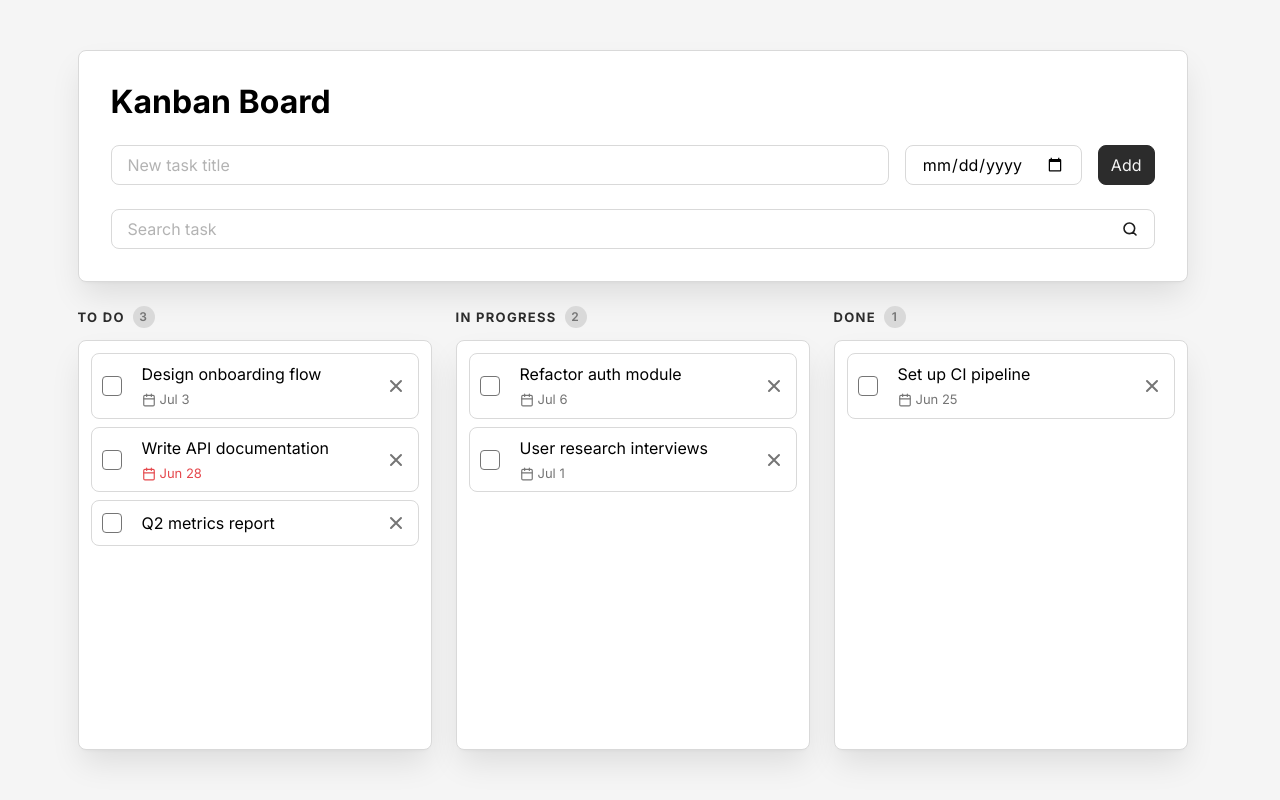
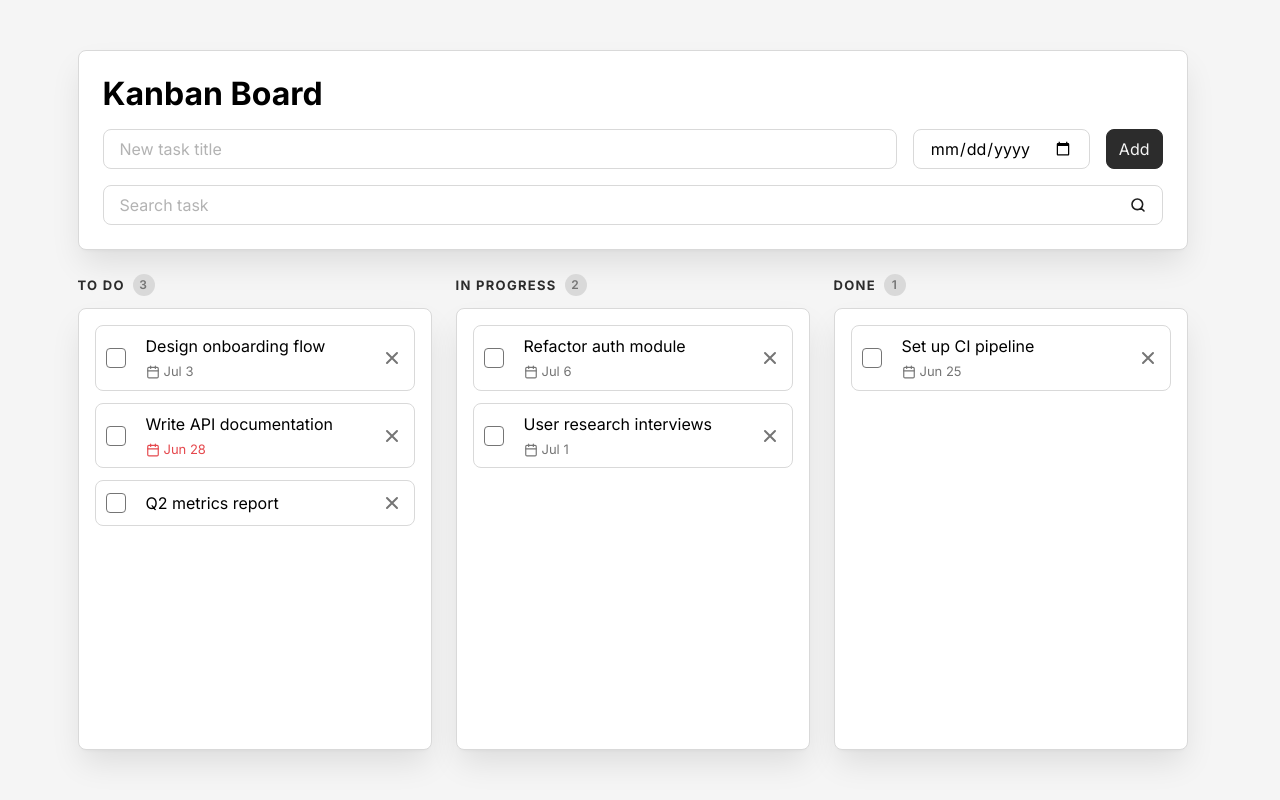
Before and after one commit to LeeHerisson/kanban-board, a React (Vite) app: page / in a window 1280 px wide. Built offline with nearby package versions, Linux system fonts and the light colour scheme.

Commit message:
fix: polish layout implementation

```diff
--- a/src/components/Column/Column.module.css
+++ b/src/components/Column/Column.module.css
@@ -30,15 +30,15 @@
 }
 
 .cardList {
-  --todoListRowGap: 8px;
+  --cardListRowGap: 12px;
 
   display: grid;
   align-content: start;
   flex: 1;
-  padding: var(--space-3);
+  padding: var(--space-4);
   background-color: var(--color-surface);
   border: var(--border);
   border-radius: var(--border-radius);
   box-shadow: var(--box-shadow);
-  row-gap: var(--todoListRowGap);
+  row-gap: var(--cardListRowGap);
 }
--- a/src/components/Toolbar/Toolbar.module.css
+++ b/src/components/Toolbar/Toolbar.module.css
@@ -2,9 +2,9 @@
   display: flex;
   flex-direction: column;
   align-items: flex-start;
-  row-gap: var(--space-5);
+  row-gap: var(--space-4);
   width: 100%;
-  padding: var(--space-6);
+  padding: var(--space-5);
   background-color: var(--color-surface);
   border: var(--border);
   border-radius: var(--border-radius);
```
